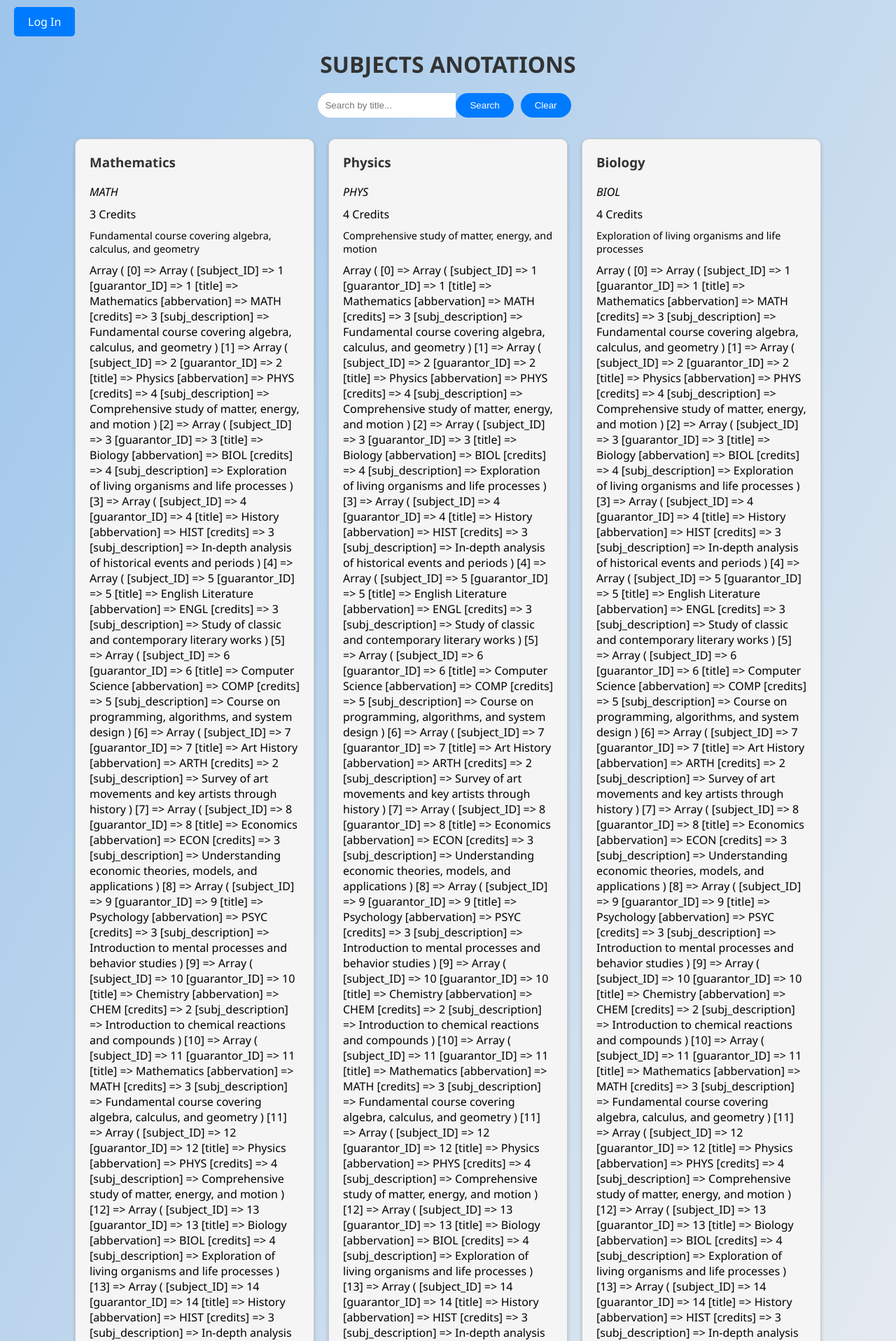
After one commit to Dusko-8/IIS-rozvrh, a PHP site: page /Pages/anotations_page.php in a window 1280 px wide. The commit adds this page. Shown: the top 1916 px of the page at 70% size. Run offline with PHP 8.4, Linux system fonts and the light colour scheme; data comes from the database, SQL or seed files in the repository; both versions use the stored data as it was after the commit.

Commit message:
added new page for bouth modes loged and not

```diff
--- a/Components/sidebar_component.php
+++ b/Components/sidebar_component.php
@@ -4,7 +4,7 @@
         <?php if ($_SESSION['user_role']  == "Admin") { ?>
             <li><a href="../Pages/manage_users_page.php">Manage users</a></li>
         <?php } ?>
-        <li><a href="../Pages/manage_users_page.php">Manage users</a></li>
+        <li><a href="../Pages/anotations_page.php">Subjects anotations</a></li>
         <li><a href="../Pages/manage_users_page.php">Manage users</a></li>
         <li><a href="../Pages/manage_users_page.php">Manage users</a></li>
         <li><a href="../Pages/manage_users_page.php">Manage users</a></li>
--- /dev/null
+++ b/Pages/anotations_page.php
@@ -0,0 +1,93 @@
+
+
+
+
+<?php
+session_start();
+
+require '../Database/db_connect.php';
+
+
+
+$searchQuery = isset($_GET['search']) ? $_GET['search'] : "";
+$subjects = [];
+
+if (!empty($searchQuery)) {
+    $stmt = $pdo->prepare("SELECT * FROM SUBJECTS WHERE title LIKE :title");
+    $stmt->execute(['title' => '%'.$searchQuery.'%']);
+    $subjects = $stmt->fetchAll(PDO::FETCH_ASSOC);
+} else {
+    $stmt = $pdo->prepare("SELECT * FROM SUBJECTS");
+    $stmt->execute();
+    $subjects = $stmt->fetchAll(PDO::FETCH_ASSOC);
+}
+
+
+
+?>
+
+<!DOCTYPE html>
+<html lang="en">
+<head>
+    <meta charset="UTF-8">
+    <title>Subjects Overview</title>
+    <link rel="stylesheet" href="../Styles/anotations_style.css">
+    <link rel="stylesheet" href="../Styles/sidebar_style.css">
+    <link rel="stylesheet" href="https://cdnjs.cloudflare.com/ajax/libs/font-awesome/6.0.0-beta3/css/all.min.css">
+</head>
+<body>
+
+<!-- Overlay -->
+<div class="overlay hidden" onclick="toggleSidebar()"></div>
+<?php if (!isset($_SESSION['loggedin']) || $_SESSION['loggedin'] !== true): ?>
+    <!-- Log In Button -->
+    <div class="login-button-container">
+        <a href="../Pages/login_page.php" class="login-button">Log In</a>
+    </div>
+<?php else: ?>
+    <!-- Sidebar Toggle Icon -->
+    <div class="sidebar-toggle" onclick="toggleSidebar()">
+        <i class="fa-solid fa-bars"></i>
+    </div>
+    <!-- Include Sidebar Component -->
+    <?php include '../Components/sidebar_component.php'; ?>
+<?php endif; ?>
+<div class="title">Subjects anotations</div>
+<div class="search-form">
+     <!-- Search Box -->
+    <input type="text" id="searchBox" value="<?php echo htmlspecialchars($searchQuery); ?>" class="search-input" placeholder="Search by title...">
+    <!-- Search Button -->
+    <button onclick="searchUser()" class="search-btn">Search</button>
+    <!-- Clear Button -->
+    <button onclick="clearAndSearch()" class="search-btn">Clear</button>
+</div>
+<div class="card-container">
+    <?php foreach ($subjects as $subject): ?>
+        <div class="card">
+            <h3><?= htmlspecialchars($subject['title']) ?></h3>
+            <p><?= htmlspecialchars($subject['abbervation']) ?></p>
+            <p><?= htmlspecialchars($subject['credits']) ?> Credits</p>
+            <p><?= htmlspecialchars($subject['subj_description']) ?></p>
+            <?print_r($subjects);?>
+        </div>
+    <?php endforeach; ?>
+</div>
+    <script>
+        function searchUser() {
+            const query = document.getElementById('searchBox').value;
+            window.location.href = `../Pages/anotations_page.php?search=${encodeURIComponent(query)}`;
+        }
+        function clearAndSearch() {
+            document.getElementById('searchBox').value = '';
+            searchUser(); // This will perform a search with an empty query, effectively clearing it.
+        }
+        function toggleSidebar() {
+            const sidebar = document.querySelector('.sidebar');
+            const overlay = document.querySelector('.overlay');
+
+            sidebar.classList.toggle('hidden');
+            overlay.classList.toggle('show');
+        }
+    </script>
+</body>
+</html>
--- a/Pages/manage_users_page.php
+++ b/Pages/manage_users_page.php
@@ -39,6 +39,7 @@ if (!empty($searchQuery)) {
     <link rel="stylesheet" href="https://cdnjs.cloudflare.com/ajax/libs/font-awesome/6.0.0-beta3/css/all.min.css">
 </head>
 <body>
+
     <!-- Sidebar Toggle Icon -->
     <div class="sidebar-toggle" onclick="toggleSidebar()">
         <i class="fa-solid fa-bars"></i>
@@ -52,6 +53,11 @@ if (!empty($searchQuery)) {
          <!-- Content Area -->
         <div class="content">
         <div class="title">Manage Users</div>
+        <?php if (isset($_GET['deletion']) && $_GET['deletion'] == 'failed'): ?>
+            <div class="alert alert-danger">
+                User deletion failed. Please try again.
+            </div>
+        <?php endif; ?>
          <!-- Search Bar -->
          <div class="search-form">
              <!-- Search Box -->
--- a/Process/process_delete_user.php
+++ b/Process/process_delete_user.php
@@ -27,9 +27,9 @@ if ($_SERVER["REQUEST_METHOD"] == "GET") {
 
         // Execute the prepared statement
         if ($stmt->execute()) {
-            header("Location: your_page.php?message=User+Deleted");
+            header("Location: ../Pages/manage_users_page.php");
         } else {
-            header("Location: your_page.php?message=Delete+Failed");
+            header("Location: ../Pages/manage_users_page.php?deletion=failed");
         }
     }
 }
--- /dev/null
+++ b/Styles/anotations_style.css
@@ -0,0 +1,103 @@
+body {
+    display: flex;
+    flex-direction: column; /* Stacks children vertically */
+    align-items: center; /* Center-aligns children horizontally */
+    justify-content: flex-start; /* Aligns children to the start of the page vertically */
+    height: auto; /* Adjust height to content */
+    padding-top: 20px; /* Add some padding at the top */
+    font-family: 'Segoe UI', Tahoma, Geneva, Verdana, sans-serif;
+    background: linear-gradient(to bottom right, #9dc5eb, #f0f0f0);
+}
+.card-container {
+    display: flex;
+    flex-wrap: wrap;
+    gap: 20px; /* Adjust the space between cards */
+    justify-content: center;
+    overflow-y: auto; /* Adds vertical scrolling */
+    max-height: 75vh; /* Sets a maximum height */
+    width: 100%; /* Take full width */
+    max-width: 1200px; /* Set a max width if needed */
+    margin: 0 auto; /* Center it horizontally */
+    padding: 20px; /* Add padding */
+}
+
+.card {
+    border: 1px solid #ccc; /* Example border */
+    padding: 20px;
+    box-shadow: 0 2px 5px rgba(0,0,0,0.2); /* Optional: Adds a shadow for depth */
+    width: 300px; /* Adjust the width as needed */
+    background: whitesmoke;
+    border-radius: 10px;
+}
+
+.card h3 {
+    margin-top: 0;
+    color: #333; /* Title color */
+}
+
+.card p {
+    margin: 10px 0;
+}
+
+/* Specific styles for different paragraphs if needed */
+.card p:nth-child(2) {
+    font-style: italic; /* Example for abbreviation */
+}
+
+.card p:nth-child(4) {
+    font-size: 0.9em; /* Example for description */
+}
+
+.title {
+    text-align: center;
+    font-size: 2em;  /* Adjust the font size as you like */
+    margin-top: 20px;
+    margin-bottom: 20px;
+    color: #333;  /* Change color as you like */
+    font-weight: bold;
+    text-transform: uppercase;  /* Makes the text uppercase */
+}
+
+/* Search Bar Styling */
+.search-form {
+    display: flex;
+    justify-content: center;
+    margin-bottom: 10px;
+}
+
+.search-input[type="text"] {
+    padding: 10px;
+    border: none;
+    border-radius: 20px 0 0 20px;
+    outline: none;
+    width: 70%;
+}
+
+.search-btn {
+    padding: 10px 20px;
+    margin-right: 10px;
+    border: none;
+    background-color: #007BFF;
+    color: white;
+    border-radius: 20px;
+    cursor: pointer;
+}
+
+.login-button-container {
+    position: absolute;
+    top: 20px;
+    left: 20px;
+}
+
+.login-button {
+    padding: 10px 20px;
+    background-color: #007bff;
+    color: white;
+    text-decoration: none;
+    border-radius: 5px;
+    font-size: 1em;
+}
+
+.login-button:hover {
+    background-color: #0056b3;
+}
```
Also changed, not shown: Database/create_db.sql (+23 -6 lines), Styles/sidebar_style.css (added, +110 -0 lines), Styles/style.css (+13 -0 lines).
